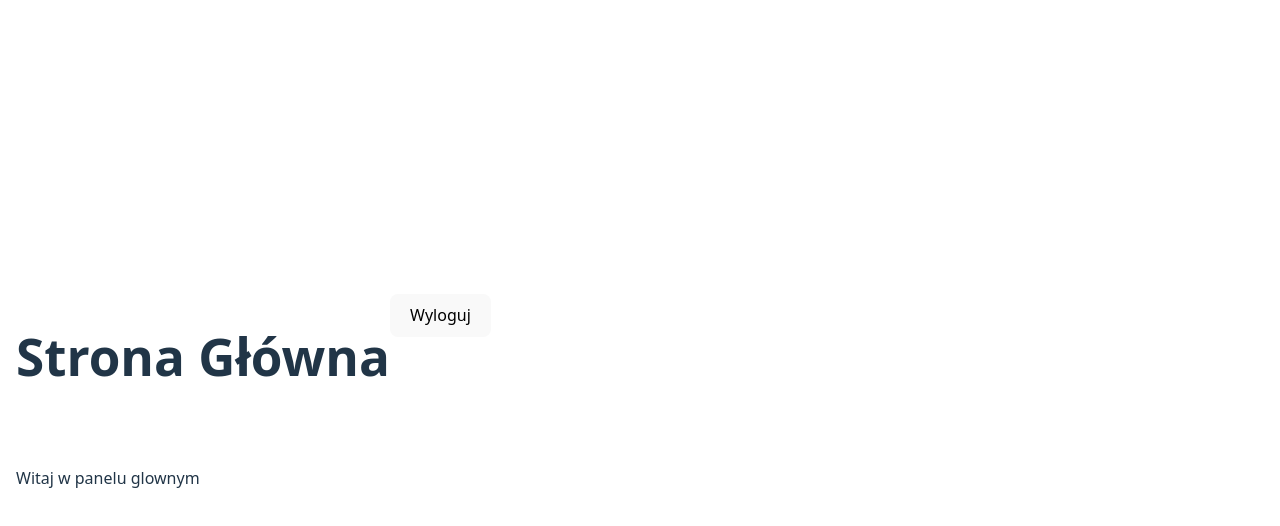
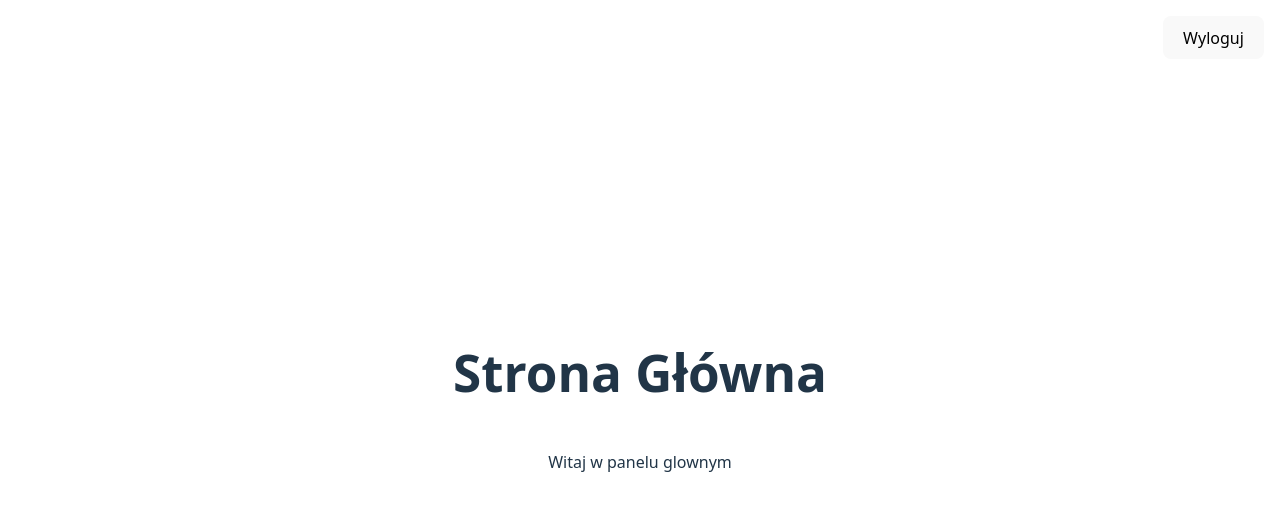
Before and after one commit to mateuszpelczar/MobliX, a React (Vite) app in the folder frontend/: page /main in a window 1280 px wide. Shown: the top 526 px of the page. Built offline with nearby package versions, Linux system fonts and the light colour scheme; sample sign-in values are in the browser's storage.

Commit message:
Added centering in Admin and Main Panels

```diff
--- a/frontend/src/components/AdminPanel.tsx
+++ b/frontend/src/components/AdminPanel.tsx
@@ -3,8 +3,10 @@ import React from "react";
 const AdminPanel: React.FC = () => {
   return (
     <div style={{ padding: "2rem" }}>
-      <h2>Panel Administratora</h2>
-      <p>Tu bedzie panel admina</p>
+      <div className="main-container">
+        <h2>Panel Administratora</h2>
+        <p>Tu bedzie panel admina</p>
+      </div>
     </div>
   );
 };
--- a/frontend/src/components/MainPanel.tsx
+++ b/frontend/src/components/MainPanel.tsx
@@ -1,5 +1,6 @@
 import { useNavigate } from "react-router-dom";
 import { jwtDecode } from "jwt-decode";
+import "../styles/MainPanel.css";
 
 type JwtPayLoad = {
   sub: string;
@@ -30,33 +31,30 @@ const MainPanel: React.FC = () => {
       console.error("Nieprawidłowy token JWT", err);
     }
   }
+
   return (
     <div>
-      <header
-        style={{
-          display: "flex",
-          justifyContent: "space-between",
-          padding: "1rem",
-        }}
-      >
-        <h1>Strona Główna</h1>
-        <div>
+      <header style={{ padding: "1rem" }}>
+        <div className="main-buttons">
           {isAdmin && (
-            <button
-              onClick={handleGoToAdminPanel}
-              style={{ marginRight: "1rem" }}
-            >
-              Panel administratora
-            </button>
+            <div>
+              <button onClick={handleGoToAdminPanel}>
+                Panel administratora
+              </button>
+            </div>
           )}
-          <button onClick={handleLogout}>Wyloguj</button>
+          <div>
+            <button onClick={handleLogout}>Wyloguj</button>
+          </div>
+        </div>
+
+        <div className="main-container">
+          <h1 className="main-title">Strona Główna</h1>
+          <p>Witaj w panelu glownym</p>
         </div>
       </header>
-
-      <main style={{ padding: "1rem" }}>
-        <p>Witaj w panelu glownym</p>
-      </main>
     </div>
   );
 };
+
 export default MainPanel;
--- /dev/null
+++ b/frontend/src/styles/AdminPanel.css
@@ -0,0 +1,21 @@
+.main-container {
+  position: fixed;
+  top: 0;
+  left: 0;
+  right: 0;
+  bottom: 0;
+  display: flex;
+  flex-direction: column;
+  justify-content: center;
+  align-items: center;
+  z-index: 10;
+}
+
+.main-buttons {
+  position: absolute;
+  top: 1rem;
+  right: 1rem;
+  display: flex;
+  gap: 1rem;
+  z-index: 20;
+}
--- /dev/null
+++ b/frontend/src/styles/MainPanel.css
@@ -0,0 +1,21 @@
+.main-buttons {
+  position: absolute;
+  top: 1rem;
+  right: 1rem;
+  display: flex;
+  gap: 1rem;
+  z-index: 20;
+}
+
+.main-container {
+  position: fixed;
+  top: 0;
+  left: 0;
+  right: 0;
+  bottom: 0;
+  display: flex;
+  flex-direction: column;
+  justify-content: center;
+  align-items: center;
+  z-index: 10;
+}
```
